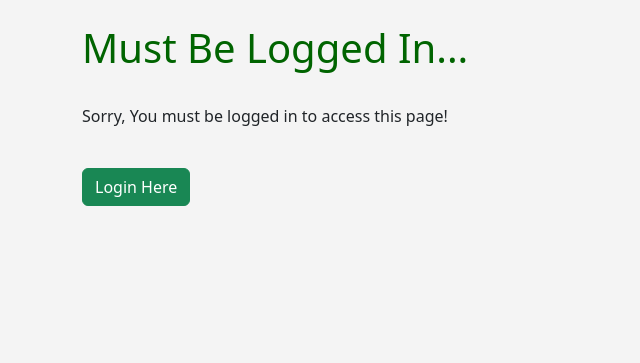
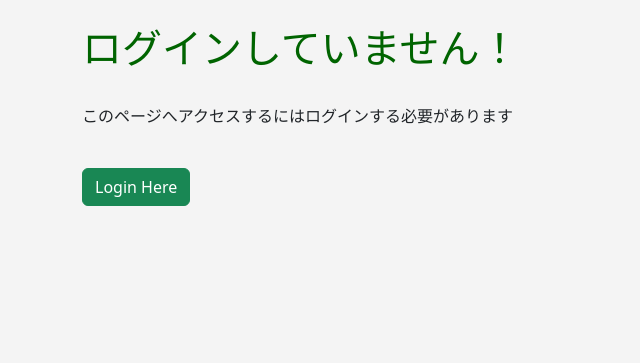
Before and after one commit to ojizou003/oblog, a Flask app: page /add-post in a window 1280 px wide. Shown: the part 57-420 px from the top of the page, without its empty margins (0-640 px from the left). Run offline with Flask 3, Linux system fonts and the light colour scheme; some libraries are stand-ins or nearby versions.

Commit message:
📝 記事作成画面日本語化

```diff
--- a/templates/add_post.html
+++ b/templates/add_post.html
@@ -10,7 +10,7 @@ get_flashed_messages() %}
   ></button>
 </div>
 {% endfor%} {% if current_user.is_authenticated %}
-<h1>New Post</h1>
+<h1>記事作成</h1>
 <br />
 <div class="shadow p-3 mb-5 bg-body-tertiary rounded">
   <form method="POST">
@@ -27,16 +27,16 @@ get_flashed_messages() %}
       href="#"
       onclick="window.history.back(); return false;"
       class="btn btn-secondary"
-      ><< previous page</a
+      ><< 戻る</a
     >
     {{ form.submit(class="btn btn-success") }}
   </form>
   {{ ckeditor.load(pkg_type="full-all") }} {{ ckeditor.config(name='content') }}
 </div>
 {% else %}
-<h1>Must Be Logged In...</h1>
+<h1>ログインしていません！</h1>
 <br />
-<p>Sorry, You must be logged in to access this page!</p>
+<p>このページへアクセスするにはログインする必要があります</p>
 <br />
 <a href="{{ url_for('login') }}" class="btn btn-success">Login Here</a>
 
```
